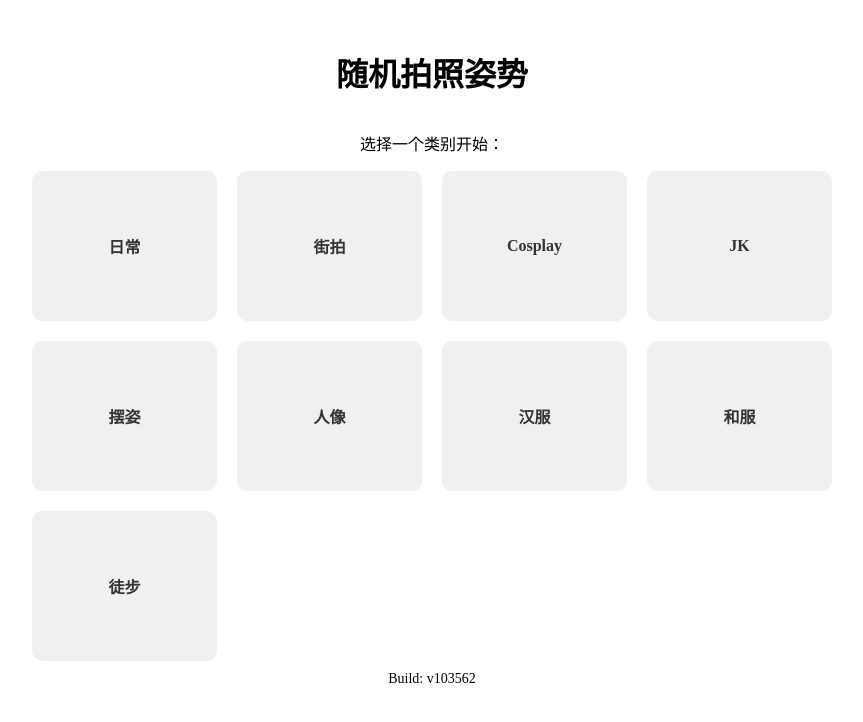
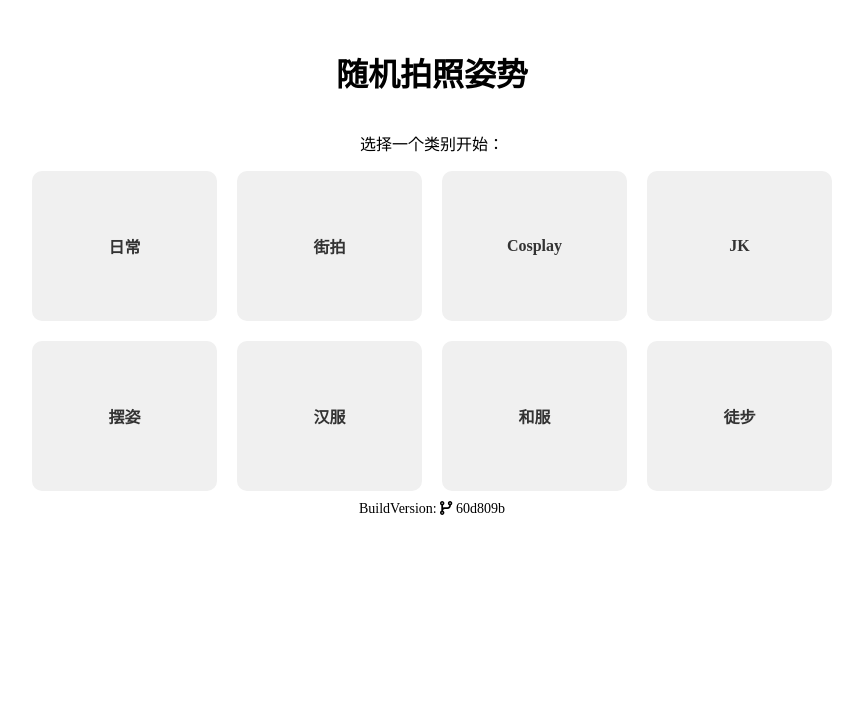
Before and after one commit to marvinli001/Random-Pose, a React (Create React App) app: page / in a window 1280 px wide. Shown: the top 722 px of the page, without its empty margins (208-1071 px from the left). Built offline with nearby package versions, Linux system fonts and the light colour scheme.

Commit message:
Add files via upload
Update categories lists

```diff
--- a/src/components/HomePage.js
+++ b/src/components/HomePage.js
@@ -1,6 +1,8 @@
 import React from 'react';
 import { Link } from 'react-router-dom';
 import '../styles/HomePage.css';
+import { FontAwesomeIcon } from '@fortawesome/react-fontawesome';
+import { faCodeBranch } from '@fortawesome/free-solid-svg-icons';
 
 const categories = [
   { id: 1, name: '日常' },
@@ -8,13 +10,12 @@ const categories = [
   { id: 3, name: 'Cosplay' },
   { id: 4, name: 'JK' },
   { id: 5, name: '摆姿' },
-  { id: 6, name: '人像' },
-  { id: 7, name: '汉服' },
-  { id: 8, name: '和服' },
-  { id: 9, name: '徒步' },
+  { id: 6, name: '汉服' },
+  { id: 7, name: '和服' },
+  { id: 8, name: '徒步' },
 ];
 
-const BUILD_VERSION = 'v103562';
+const BUILD_VERSION = '60d809b';
 function HomePage() {
   return (
     <div className="home-page">
@@ -27,7 +28,7 @@ function HomePage() {
         ))}
       </div>
       <div className="version-info">
-        Build: {BUILD_VERSION}
+        BuildVersion: <FontAwesomeIcon icon={faCodeBranch} /> {BUILD_VERSION}
       </div>
     </div>
   );
--- a/src/components/Navigation.js
+++ b/src/components/Navigation.js
@@ -8,10 +8,9 @@ const categories = [
   { id: 3, name: 'Cosplay' },
   { id: 4, name: 'JK' },
   { id: 5, name: '摆姿' },
-  { id: 6, name: '人像' },
-  { id: 7, name: '汉服' },
-  { id: 8, name: '和服' },
-  { id: 9, name: '徒步' },
+  { id: 6, name: '汉服' },
+  { id: 7, name: '和服' },
+  { id: 8, name: '徒步' },
   // 可以添加更多类别...
 ];
 
```
